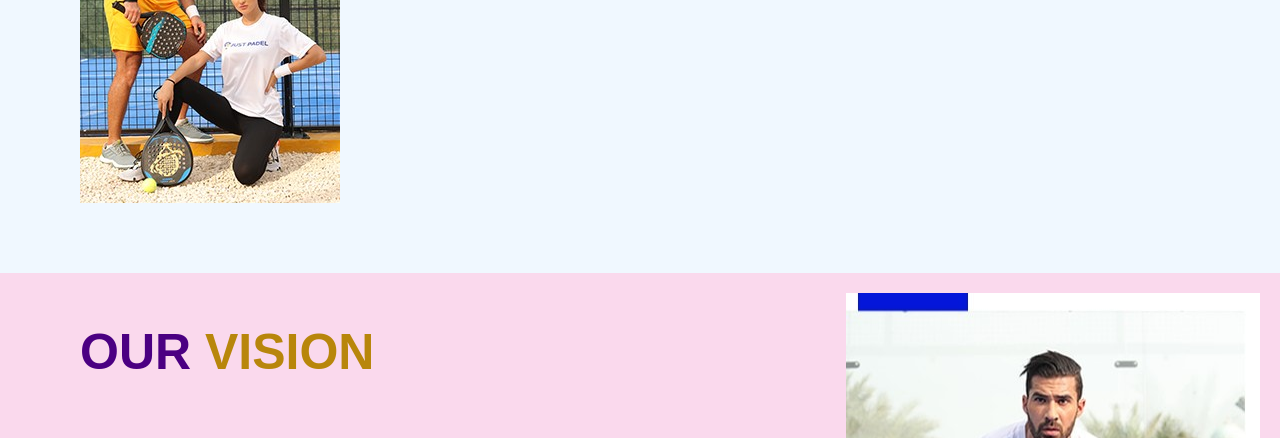
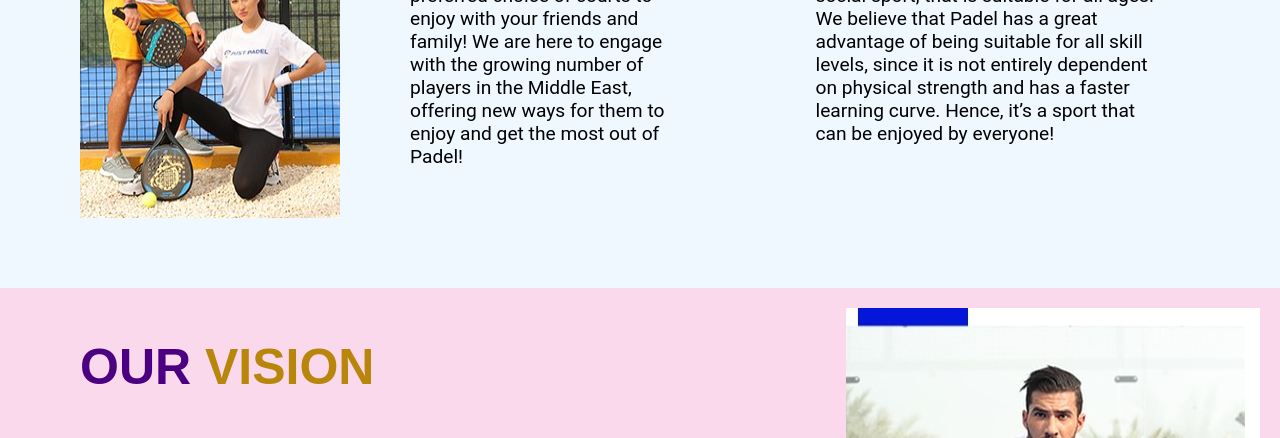
Before and after one commit to Rishyasirungan/JustPadelClone, a plain HTML site: page index.html in a window 1280 px wide. Shown: the part 989-1427 px from the top of the page. Drawn offline with Linux system fonts and the light colour scheme.

Commit message:
Update style.css

```diff
--- a/style.css
+++ b/style.css
@@ -72,7 +72,7 @@ header a button {
     font-size: xx-large;
     padding: 30px 0px 20px 30px;
 }
-.sinp pre{
+.sinp p{
     padding: 70px;
     font-family: "Roboto", serif;
     font-weight: 400;
```
